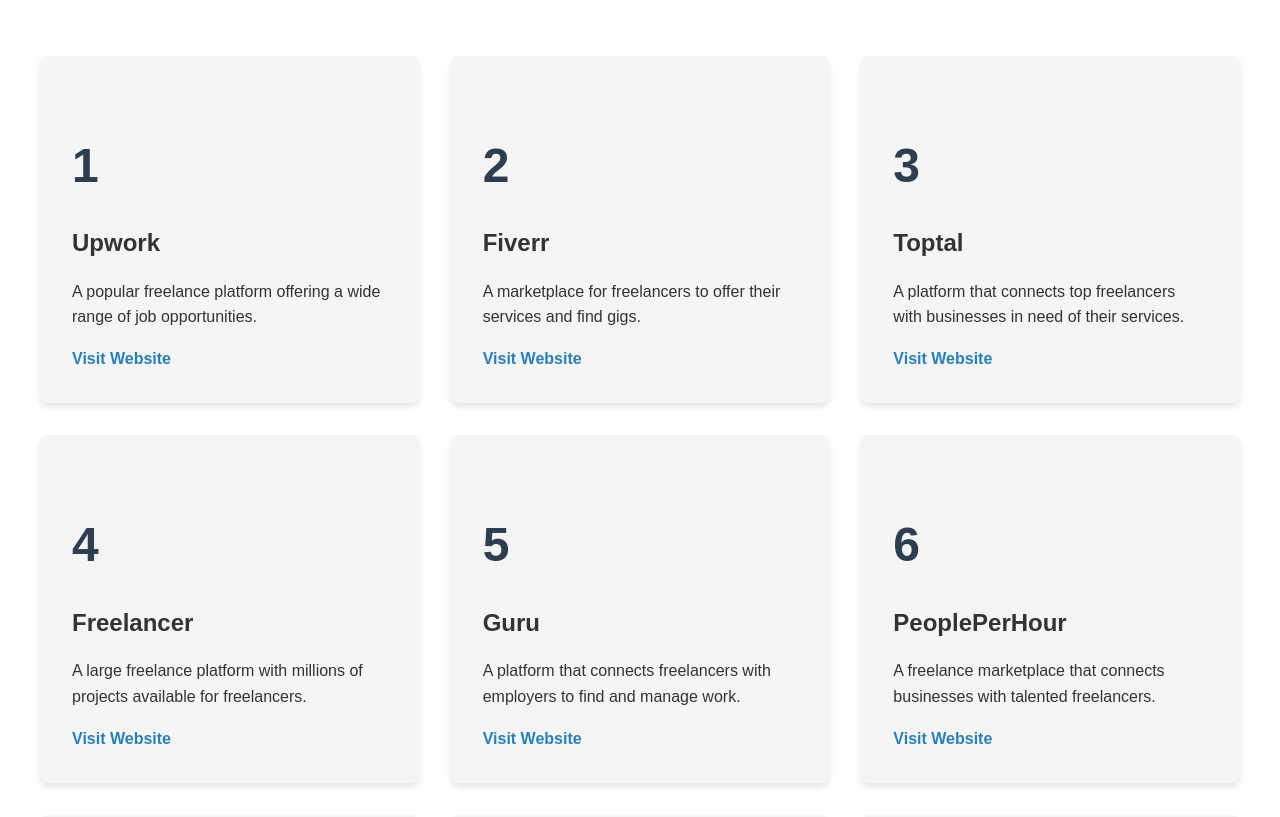
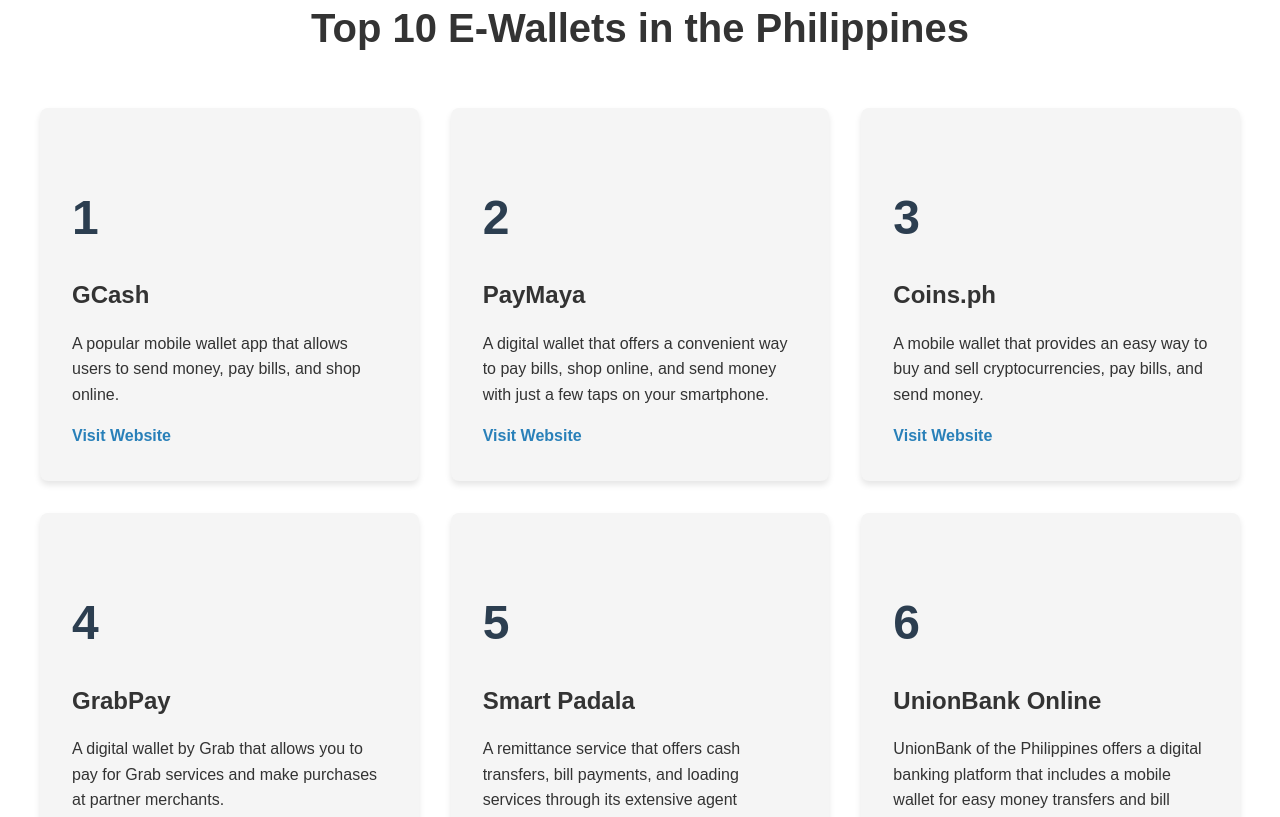
Before and after one commit to Hustree/tech-4-everyone, an Angular app: page /top-ten in a window 1280 px wide. Shown: the part 276-1093 px from the top of the page. Built offline with nearby package versions, Linux system fonts and the light colour scheme.

Commit message:
Top 10 e-wallets

```diff
--- a/src/app/top-ten-list/top-ten-list.component.ts
+++ b/src/app/top-ten-list/top-ten-list.component.ts
@@ -18,6 +18,63 @@
 })
 export class TopTenListComponent implements OnInit {
   topTenLists: TopTenList[] = [
+    {
+      title: 'Top 10 E-Wallets in the Philippines',
+      items: [
+        {
+          title: 'GCash',
+          description: 'A popular mobile wallet app that allows users to send money, pay bills, and shop online.',
+          // link: 'https://www.gcash.com/',
+          link: 'https://gcsh.app/r/hlEe7bL',
+        },
+        {
+          title: 'PayMaya',
+          description: 'A digital wallet that offers a convenient way to pay bills, shop online, and send money with just a few taps on your smartphone.',
+          // link: 'https://www.paymaya.com/',
+          link: 'https://www.maya.ph/app/registration?invite=LE8G1ZX243VQ',
+        },
+        {
+          title: 'Coins.ph',
+          description: 'A mobile wallet that provides an easy way to buy and sell cryptocurrencies, pay bills, and send money.',
+          link: 'https://coins.ph/',
+        },
+        {
+          title: 'GrabPay',
+          description: 'A digital wallet by Grab that allows you to pay for Grab services and make purchases at partner merchants.',
+          link: 'https://www.grab.com/ph/pay/',
+        },
+        {
+          title: 'Smart Padala',
+          description: 'A remittance service that offers cash transfers, bill payments, and loading services through its extensive agent network.',
+          link: 'https://smartpadala.ph/',
+        },
+        {
+          title: 'UnionBank Online',
+          description: 'UnionBank of the Philippines offers a digital banking platform that includes a mobile wallet for easy money transfers and bill payments.',
+          link: 'https://www.unionbankph.com/personal/digital-banking/online',
+        },
+        {
+          title: 'BDO Pay',
+          description: 'A mobile wallet by BDO Unibank that offers convenient cashless transactions, bill payments, and QR code payments.',
+          link: 'https://www.bdo.com.ph/bdopay',
+        },
+        {
+          title: 'LandBank Mobile Banking',
+          description: 'The mobile banking app of LandBank of the Philippines that offers a digital wallet for quick money transfers and transactions.',
+          link: 'https://www.landbank.com/mobile-banking',
+        },
+        {
+          title: 'BPI Mobile Wallet',
+          description: 'Bank of the Philippine Islands offers a mobile wallet as part of its mobile banking app, allowing for easy money transfers, bill payments, and account management.',
+          link: 'https://www.bpi.com.ph/mobile-banking',
+        },
+        {
+          title: 'Metrobank Mobile Banking',
+          description: 'Metrobank\'s mobile app offers a digital wallet feature for convenient money transfers, bill payments, and account management.',
+          link: 'https://www.metrobank.com.ph/mobile_banking.asp',
+        },
+      ],
+    },
     {
       title: 'Top 10 Work-From-Home Websites',
       items: [
@@ -82,7 +139,7 @@
           link: 'https://www.flexjobs.com/',
         },
       ],
-    },
+    }
   ];
 
   constructor(private elRef: ElementRef) {}
```
